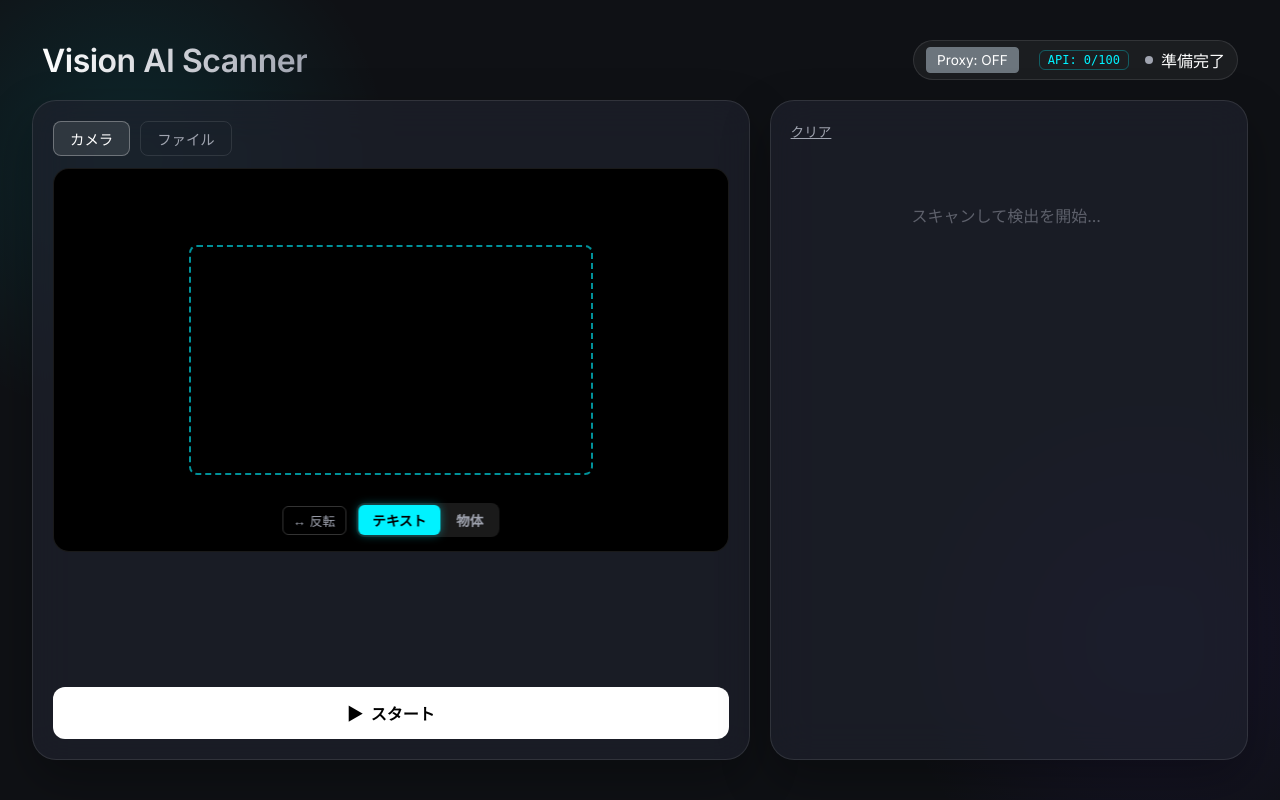
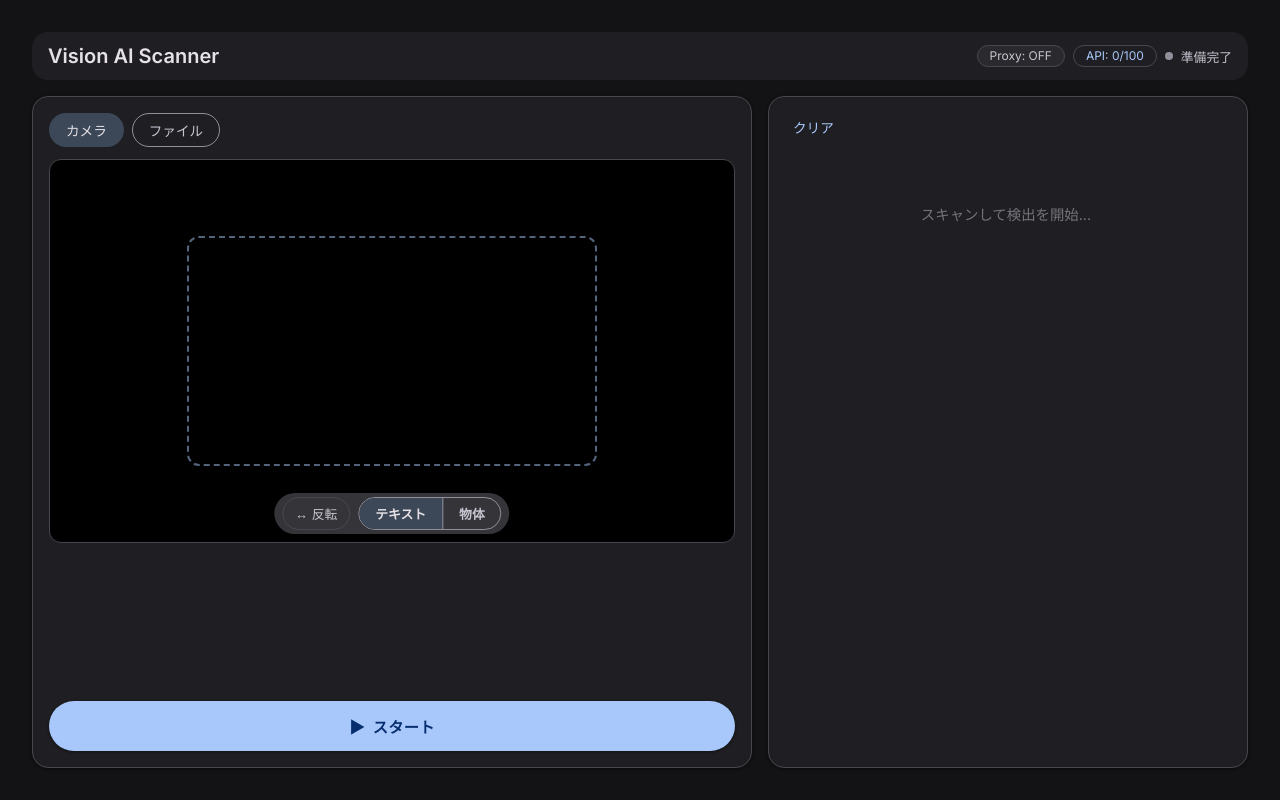
Before and after one commit to Naoki-Kaneda/Vision-Scanner, a Flask app: page / in a window 1280 px wide. Run offline with Flask 3, Linux system fonts and the light colour scheme.

Commit message:
feat: Material Design 3 ダークテーマ刷新・安定化テキストのチラつき解消
- style.css: MD3カラートークン・エレベーション・角丸・トランジション適用
- style.css: Filled Button, Segmented Button, Chip, Outlined Buttonの各MD3コンポーネント
- style.css: 安定化バーをMD3 Linear Progress風に変更（映像下部に移動）
- script.js: statusText更新を状態遷移時のみに制限（毎フレーム更新→3状態遷移のみ）
- index.html: 安定化バー構造を簡素化（バー→テキストの順に変更）

Co-Authored-By: Claude Opus 4.6 <noreply@anthropic.com>

```diff
--- a/static/script.js
+++ b/static/script.js
@@ -320,7 +320,11 @@ function scanLoop() {
     requestAnimationFrame(scanLoop);
 }
 
-/** フレーム間差分で安定状態を検出し、安定したらキャプチャする。 */
+/**
+ * フレーム間差分で安定状態を検出し、安定したらキャプチャする。
+ * statusText は状態遷移時のみ更新（チラつき防止）。進捗はプログレスバーのみ。
+ */
+let lastStabilityState = 'idle'; // idle | stabilizing | captured | moving
 function checkStabilityAndCapture() {
     if (!video.videoWidth) return;
 
@@ -346,21 +350,27 @@ function checkStabilityAndCapture() {
                 stabilityBarFill.style.width = progress + '%';
                 stabilityBarFill.classList.remove('captured');
             }
-            if (statusText) statusText.textContent = `安定化中... ${Math.round(progress)}%`;
+            // 状態遷移時のみテキスト更新（毎フレーム更新しない）
+            if (lastStabilityState !== 'stabilizing') {
+                lastStabilityState = 'stabilizing';
+                if (statusText) statusText.textContent = '安定検出中...';
+            }
 
             if (stabilityCounter >= STABILITY_THRESHOLD) {
                 // 安定完了 → キャプチャ実行
+                lastStabilityState = 'captured';
                 if (stabilityBarFill) {
                     stabilityBarFill.style.width = '100%';
                     stabilityBarFill.classList.add('captured');
                 }
-                if (statusText) statusText.textContent = '📸 撮影完了！';
+                if (statusText) statusText.textContent = '撮影完了';
                 captureAndAnalyze();
                 stabilityCounter = 0;
 
                 // 短い遅延後にバーをリセット
                 setTimeout(() => {
                     if (isScanning) {
+                        lastStabilityState = 'idle';
                         if (stabilityBarFill) {
                             stabilityBarFill.style.width = '0%';
                             stabilityBarFill.classList.remove('captured');
@@ -376,7 +386,10 @@ function checkStabilityAndCapture() {
                 stabilityBarFill.style.width = '0%';
                 stabilityBarFill.classList.remove('captured');
             }
-            if (statusText) statusText.textContent = '動きを検出中...';
+            if (lastStabilityState !== 'moving') {
+                lastStabilityState = 'moving';
+                if (statusText) statusText.textContent = '動きを検出中...';
+            }
         }
     }
 
--- a/static/style.css
+++ b/static/style.css
@@ -1,17 +1,40 @@
 /* ━━━━━━━━━━━━━━━━━━━━━━━━━━━━━━━━━━━━━━━━━━━━━━━
-   Vision AI Scanner - スタイルシート
+   Vision AI Scanner - Material Design 3 Dark Theme
    ━━━━━━━━━━━━━━━━━━━━━━━━━━━━━━━━━━━━━━━━━━━━━━━ */
 
-/* ─── カスタムプロパティ（デザイントークン） ───────── */
+/* ─── MD3 カラートークン（ダークテーマ） ─────────── */
 :root {
-    --bg-color: #0f1115;
-    --panel-bg: rgba(30, 34, 45, 0.7);
-    --primary-color: #00f2ff;
-    --primary-glow: rgba(0, 242, 255, 0.4);
-    --text-primary: #ffffff;
-    --text-secondary: #a0a4b0;
-    --accent-red: #ff3b3b;
-    --glass-border: 1px solid rgba(255, 255, 255, 0.1);
+    --md-primary: #A8C7FA;
+    --md-on-primary: #062E6F;
+    --md-primary-container: #1B4A8B;
+    --md-on-primary-container: #D3E3FD;
+    --md-secondary: #BCC7DC;
+    --md-on-secondary: #263141;
+    --md-secondary-container: #3C4758;
+    --md-tertiary: #D4BEE6;
+    --md-error: #FFB4AB;
+    --md-error-container: #93000A;
+    --md-on-error-container: #FFDAD6;
+    --md-surface: #131316;
+    --md-surface-container-lowest: #0E0E11;
+    --md-surface-container-low: #1B1B1F;
+    --md-surface-container: #1F1F23;
+    --md-surface-container-high: #2A2A2E;
+    --md-surface-container-highest: #353539;
+    --md-on-surface: #E5E1E6;
+    --md-on-surface-variant: #C7C5D0;
+    --md-outline: #918F9A;
+    --md-outline-variant: #49474E;
+    /* エレベーション */
+    --md-elevation-1: 0 1px 3px 1px rgba(0, 0, 0, 0.15), 0 1px 2px rgba(0, 0, 0, 0.3);
+    --md-elevation-2: 0 2px 6px 2px rgba(0, 0, 0, 0.15), 0 1px 2px rgba(0, 0, 0, 0.3);
+    /* トランジション */
+    --md-motion-standard: 0.2s cubic-bezier(0.2, 0, 0, 1);
+    --md-motion-emphasized: 0.3s cubic-bezier(0.2, 0, 0, 1);
+    --md-shape-corner-m: 12px;
+    --md-shape-corner-l: 16px;
+    --md-shape-corner-xl: 28px;
+    --md-shape-corner-full: 9999px;
 }
 
 /* ─── リセット ──────────────────────────────── */
@@ -29,11 +52,8 @@
 /* ─── ベースレイアウト ───────────────────────── */
 body {
     font-family: 'Inter', 'Noto Sans JP', sans-serif;
-    background-color: var(--bg-color);
-    background-image:
-        radial-gradient(circle at 10% 20%, rgba(0, 242, 255, 0.1) 0%, transparent 20%),
-        radial-gradient(circle at 90% 80%, rgba(100, 50, 255, 0.1) 0%, transparent 20%);
-    color: var(--text-primary);
+    background-color: var(--md-surface);
+    color: var(--md-on-surface);
     height: 100vh;
     overflow: hidden;
     display: flex;
@@ -43,84 +63,114 @@ body {
 
 .container {
     width: 95%;
-    height: 90vh;
+    height: 92vh;
     max-width: 1400px;
     display: flex;
     flex-direction: column;
-    gap: 20px;
+    gap: 16px;
 }
 
-/* ─── ヘッダー ──────────────────────────────── */
+/* ─── ヘッダー（Top App Bar風） ─────────────── */
 header {
     display: flex;
     justify-content: space-between;
     align-items: center;
-    padding: 0 10px;
+    padding: 8px 16px;
+    background: var(--md-surface-container);
+    border-radius: var(--md-shape-corner-l);
+    min-height: 48px;
 }
 
 h1 {
-    font-weight: 700;
-    letter-spacing: -0.5px;
-    background: linear-gradient(90deg, #fff, #a0a4b0);
-    -webkit-background-clip: text;
-    background-clip: text;
-    -webkit-text-fill-color: transparent;
+    font-size: 1.25rem;
+    font-weight: 600;
+    color: var(--md-on-surface);
+    letter-spacing: 0;
 }
 
 .status-indicator {
     display: flex;
     align-items: center;
     gap: 8px;
-    background: rgba(255, 255, 255, 0.05);
-    padding: 6px 12px;
-    border-radius: 20px;
-    border: var(--glass-border);
 }
 
 #status-dot {
     width: 8px;
     height: 8px;
-    background-color: var(--text-secondary);
+    background-color: var(--md-outline);
     border-radius: 50%;
-    transition: background-color 0.3s, box-shadow 0.3s;
+    transition: all var(--md-motion-standard);
 }
 
 #status-dot.active {
-    background-color: var(--primary-color);
-    box-shadow: 0 0 10px var(--primary-glow);
+    background-color: var(--md-primary);
+    box-shadow: 0 0 8px rgba(168, 199, 250, 0.5);
 }
 
+#status-text {
+    font-size: 0.8rem;
+    color: var(--md-on-surface-variant);
+}
+
+/* ─── MD3 Chip（API/Proxy表示） ────────────── */
 .api-counter {
     font-size: 0.75rem;
-    color: var(--primary-color);
-    font-family: monospace;
-    margin-right: 8px;
-    padding: 2px 8px;
-    border: 1px solid rgba(0, 242, 255, 0.3);
-    border-radius: 6px;
+    color: var(--md-primary);
+    font-family: 'Inter', monospace;
+    padding: 4px 12px;
+    border: 1px solid var(--md-outline-variant);
+    border-radius: var(--md-shape-corner-full);
+    background: transparent;
+    line-height: 1;
+}
+
+.proxy-badge {
+    display: inline-flex;
+    align-items: center;
+    gap: 4px;
+    background: var(--md-surface-container-high);
+    color: var(--md-on-surface-variant);
+    border: 1px solid var(--md-outline-variant);
+    border-radius: var(--md-shape-corner-full);
+    padding: 4px 12px;
+    font-size: 0.75rem;
+    cursor: default;
+    font-family: inherit;
+    transition: all var(--md-motion-standard);
+    line-height: 1;
+}
+
+.proxy-badge.active {
+    background: var(--md-primary-container);
+    color: var(--md-on-primary-container);
+    border-color: var(--md-primary-container);
+}
+
+.proxy-badge.inactive {
+    background: var(--md-surface-container-high);
+    color: var(--md-on-surface-variant);
+    border-color: var(--md-outline-variant);
 }
 
 /* ─── メイングリッド ────────────────────────── */
 .main-grid {
     display: grid;
     grid-template-columns: 1.5fr 1fr;
-    gap: 20px;
+    gap: 16px;
     flex: 1;
     min-height: 0;
 }
 
-/* ─── パネル共通 ────────────────────────────── */
+/* ─── パネル共通（MD3 Surface Container） ───── */
 .panel {
-    background: var(--panel-bg);
-    backdrop-filter: blur(20px);
-    -webkit-backdrop-filter: blur(20px);
-    border: var(--glass-border);
-    border-radius: 24px;
-    padding: 20px;
+    background: var(--md-surface-container);
+    border: 1px solid var(--md-outline-variant);
+    border-radius: var(--md-shape-corner-l);
+    padding: 16px;
     display: flex;
     flex-direction: column;
     gap: 12px;
-    box-shadow: 0 20px 50px rgba(0, 0, 0, 0.3);
+    box-shadow: var(--md-elevation-1);
     min-height: 0;
     overflow: hidden;
 }
@@ -129,27 +179,26 @@ h1 {
     display: flex;
     justify-content: space-between;
     align-items: center;
-    gap: 15px;
+    gap: 12px;
     flex-wrap: wrap;
 }
 
 h2 {
-    font-size: 1.1rem;
-    color: var(--text-secondary);
+    font-size: 0.9rem;
+    color: var(--md-on-surface-variant);
     font-weight: 600;
     margin-right: auto;
     display: none;
-    /* スペース節約のため非表示 */
 }
 
 /* ─── 映像コンテナ ──────────────────────────── */
 .video-container {
     flex: 1;
     background: #000;
-    border-radius: 16px;
+    border-radius: var(--md-shape-corner-m);
     overflow: hidden;
     position: relative;
-    border: var(--glass-border);
+    border: 1px solid var(--md-outline-variant);
     max-height: 48vh;
 }
 
@@ -175,17 +224,17 @@ video {
     z-index: 15;
 }
 
-/* ─── スキャンオーバーレイ（走査線アニメーション） ─ */
+/* ─── スキャンオーバーレイ（走査線） ────────────── */
 .scan-overlay {
     position: absolute;
     top: 50%;
     left: 10%;
     width: 80%;
     height: 2px;
-    background: var(--primary-color);
-    box-shadow: 0 0 15px var(--primary-glow);
+    background: var(--md-primary);
+    box-shadow: 0 0 12px rgba(168, 199, 250, 0.4);
     opacity: 0;
-    transition: opacity 0.3s;
+    transition: opacity var(--md-motion-standard);
 }
 
 .scanning .scan-overlay {
@@ -194,81 +243,68 @@ video {
 }
 
 @keyframes scanAnimation {
-    0% {
-        top: 10%;
-        opacity: 0;
-    }
-
-    10% {
-        opacity: 1;
-    }
-
-    90% {
-        opacity: 1;
-    }
-
-    100% {
-        top: 90%;
-        opacity: 0;
-    }
+    0% { top: 10%; opacity: 0; }
+    10% { opacity: 1; }
+    90% { opacity: 1; }
+    100% { top: 90%; opacity: 0; }
 }
 
-/* ─── ターゲットボックス（OCR読み取り範囲） ───── */
+/* ─── ターゲットボックス ─────────────────────── */
 .target-box {
     position: absolute;
     top: 20%;
     left: 20%;
     width: 60%;
     height: 60%;
-    border: 2px dashed rgba(0, 242, 255, 0.6);
-    border-radius: 8px;
+    border: 2px dashed rgba(168, 199, 250, 0.5);
+    border-radius: var(--md-shape-corner-m);
     pointer-events: none;
     z-index: 10;
-    box-shadow: 0 0 0 9999px rgba(0, 0, 0, 0.25);
+    box-shadow: 0 0 0 9999px rgba(0, 0, 0, 0.3);
 }
 
-/* ─── 安定化プログレスバー ───────────────────── */
+/* ─── 安定化プログレスバー（MD3 Linear Progress） ─ */
 .stability-bar-container {
     position: absolute;
-    top: 10px;
+    bottom: 52px;
     left: 50%;
     transform: translateX(-50%);
     z-index: 20;
-    text-align: center;
-    width: 80%;
+    width: 60%;
+    display: flex;
+    flex-direction: column;
+    align-items: center;
+    gap: 6px;
 }
 
 .stability-help {
-    color: #fff;
-    font-size: 0.85rem;
-    background: rgba(0, 0, 0, 0.7);
-    padding: 6px 14px;
-    border-radius: 8px;
-    margin-bottom: 6px;
-    backdrop-filter: blur(5px);
-    display: inline-block;
+    color: var(--md-on-surface);
+    font-size: 0.75rem;
+    background: var(--md-surface-container-highest);
+    padding: 4px 12px;
+    border-radius: var(--md-shape-corner-full);
+    line-height: 1.4;
 }
 
 .stability-bar-track {
     width: 100%;
-    height: 6px;
-    background: rgba(255, 255, 255, 0.15);
-    border-radius: 3px;
+    height: 4px;
+    background: var(--md-surface-container-highest);
+    border-radius: 2px;
     overflow: hidden;
 }
 
 .stability-bar-fill {
     width: 0%;
     height: 100%;
-    background: linear-gradient(90deg, var(--primary-color), #00ff88);
-    border-radius: 3px;
-    transition: width 0.1s linear;
-    box-shadow: 0 0 8px var(--primary-glow);
+    background: var(--md-primary);
+    border-radius: 2px;
+    transition: width 0.15s linear;
 }
 
 .stability-bar-fill.captured {
-    background: linear-gradient(90deg, #00ff88, #44ffaa);
-    box-shadow: 0 0 12px rgba(0, 255, 136, 0.6);
+    background: #81C784;
+    transition: width 0.05s linear;
 }
 
 /* ─── 映像内ツールバー ──────────────────────── */
@@ -278,122 +314,133 @@ video {
     left: 50%;
     transform: translateX(-50%);
     display: flex;
-    gap: 10px;
+    gap: 8px;
     align-items: center;
     z-index: 15;
-    background: rgba(0, 0, 0, 0.6);
-    padding: 6px 12px;
-    border-radius: 10px;
-    backdrop-filter: blur(8px);
+    background: var(--md-surface-container-highest);
+    padding: 4px 8px;
+    border-radius: var(--md-shape-corner-full);
 }
 
+/* ─── MD3 Tool Button（アイコンボタン風） ────── */
 .tool-btn {
     background: transparent;
-    border: 1px solid rgba(255, 255, 255, 0.2);
-    color: var(--text-secondary);
-    padding: 4px 10px;
-    border-radius: 6px;
+    border: 1px solid var(--md-outline-variant);
+    color: var(--md-on-surface-variant);
+    padding: 6px 12px;
+    border-radius: var(--md-shape-corner-full);
     cursor: pointer;
     font-size: 0.8rem;
     font-family: inherit;
-    transition: all 0.2s;
+    transition: all var(--md-motion-standard);
 }
 
 .tool-btn:hover {
-    background: rgba(255, 255, 255, 0.1);
-    color: #fff;
+    background: rgba(168, 199, 250, 0.08);
+    color: var(--md-on-surface);
 }
 
-/* ─── モード切り替え（Text / Object） ─────────── */
+/* ─── MD3 Segmented Button（モード切替） ────── */
 .mode-switch {
     display: flex;
-    gap: 2px;
-    background: rgba(255, 255, 255, 0.1);
-    border-radius: 8px;
-    padding: 2px;
+    border: 1px solid var(--md-outline);
+    border-radius: var(--md-shape-corner-full);
+    overflow: hidden;
 }
 
 .mode-btn {
     background: transparent;
     border: none;
-    color: var(--text-secondary);
-    padding: 5px 14px;
-    border-radius: 6px;
+    border-right: 1px solid var(--md-outline);
+    color: var(--md-on-surface-variant);
+    padding: 6px 16px;
     cursor: pointer;
-    font-size: 0.85rem;
+    font-size: 0.8rem;
     font-family: inherit;
     font-weight: 600;
-    transition: all 0.2s;
+    transition: all var(--md-motion-standard);
+}
+
+.mode-btn:last-child {
+    border-right: none;
 }
 
 .mode-btn.active {
-    background: var(--primary-color);
-    color: #000;
-    box-shadow: 0 0 10px var(--primary-glow);
+    background: var(--md-secondary-container);
+    color: var(--md-on-surface);
 }
 
 .mode-btn:hover:not(.active) {
-    color: #fff;
-    background: rgba(255, 255, 255, 0.1);
+    background: rgba(188, 199, 220, 0.08);
+    color: var(--md-on-surface);
 }
 
-/* ─── ソース切り替えボタン ────────────────────── */
+/* ─── MD3 Outlined Button（ソース切替） ─────── */
 .controls {
     display: flex;
-    gap: 10px;
+    gap: 8px;
 }
 
 .control-btn {
     background: transparent;
-    border: var(--glass-border);
-    color: var(--text-secondary);
+    border: 1px solid var(--md-outline);
+    color: var(--md-on-surface-variant);
     padding: 6px 16px;
-    border-radius: 8px;
+    border-radius: var(--md-shape-corner-full);
     cursor: pointer;
-    transition: all 0.2s;
+    transition: all var(--md-motion-standard);
     font-family: inherit;
-    font-size: 0.9rem;
+    font-size: 0.85rem;
+    font-weight: 500;
 }
 
-.control-btn.active,
-.control-btn:hover {
-    background: rgba(255, 255, 255, 0.1);
-    color: var(--text-primary);
-    border-color: rgba(255, 255, 255, 0.3);
+.control-btn.active {
+    background: var(--md-secondary-container);
+    color: var(--md-on-surface);
+    border-color: transparent;
 }
 
-/* ─── アクションボタン（Start / Stop） ─────────── */
+.control-btn:hover:not(.active) {
+    background: rgba(188, 199, 220, 0.08);
+}
+
+/* ─── MD3 Filled Button（スタート/ストップ） ─── */
 .primary-btn {
     width: 100%;
     padding: 14px;
-    border-radius: 12px;
+    border-radius: var(--md-shape-corner-full);
     border: none;
-    background: var(--text-primary);
-    color: #000;
-    font-weight: 700;
-    font-size: 1rem;
+    background: var(--md-primary);
+    color: var(--md-on-primary);
+    font-weight: 600;
+    font-size: 0.95rem;
     cursor: pointer;
-    transition: transform 0.1s, box-shadow 0.2s;
+    transition: all var(--md-motion-standard);
     display: flex;
     justify-content: center;
     align-items: center;
     gap: 8px;
+    letter-spacing: 0.02em;
+    box-shadow: var(--md-elevation-1);
 }
 
 .primary-btn:hover {
-    transform: translateY(-2px);
-    box-shadow: 0 10px 20px rgba(0, 0, 0, 0.2);
+    box-shadow: var(--md-elevation-2);
+    filter: brightness(1.08);
+}
+
+.primary-btn:active {
+    transform: scale(0.98);
 }
 
 .primary-btn.scanning {
-    background: var(--accent-red);
-    color: #fff;
-    box-shadow: 0 0 20px rgba(255, 59, 59, 0.4);
+    background: var(--md-error);
+    color: #1A0000;
 }
 
 .action-bar {
     margin-top: auto;
-    padding-top: 10px;
+    padding-top: 8px;
     position: relative;
     z-index: 50;
 }
@@ -404,63 +451,62 @@ video {
     overflow-y: auto;
     display: flex;
     flex-direction: column;
-    gap: 10px;
-    padding-right: 5px;
+    gap: 8px;
+    padding-right: 4px;
 }
 
 .result-item {
-    background: rgba(255, 255, 255, 0.05);
-    padding: 12px;
-    border-radius: 10px;
-    border: 1px solid rgba(255, 255, 255, 0.05);
-    font-size: 0.95rem;
-    animation: slideIn 0.3s ease-out;
+    background: var(--md-surface-container-high);
+    padding: 12px 16px;
+    border-radius: var(--md-shape-corner-m);
+    font-size: 0.9rem;
+    animation: slideIn 0.25s cubic-bezier(0.2, 0, 0, 1);
     white-space: pre-wrap;
     word-break: break-all;
+    line-height: 1.5;
 }
 
 .timestamp {
-    color: var(--text-secondary);
-    font-size: 0.8rem;
+    color: var(--md-on-surface-variant);
+    font-size: 0.75rem;
     margin-right: 8px;
-    font-family: monospace;
+    font-family: 'Inter', monospace;
+    opacity: 0.7;
 }
 
 @keyframes slideIn {
-    from {
-        opacity: 0;
-        transform: translateY(10px);
-    }
-
-    to {
-        opacity: 1;
-        transform: translateY(0);
-    }
+    from { opacity: 0; transform: translateY(8px); }
+    to { opacity: 1; transform: translateY(0); }
 }
 
 .placeholder-text {
     text-align: center;
-    color: var(--text-secondary);
+    color: var(--md-on-surface-variant);
     margin-top: 50px;
     opacity: 0.5;
+    font-size: 0.9rem;
 }
 
+/* ─── MD3 Text Button（クリア） ─────────────── */
 .clear-btn {
     background: transparent;
     border: none;
-    color: var(--text-secondary);
+    color: var(--md-primary);
     cursor: pointer;
     font-size: 0.85rem;
-    text-decoration: underline;
+    font-weight: 500;
+    padding: 4px 8px;
+    border-radius: var(--md-shape-corner-full);
+    transition: background var(--md-motion-standard);
 }
 
 .clear-btn:hover {
-    color: var(--text-primary);
+    background: rgba(168, 199, 250, 0.08);
 }
 
 /* ─── スクロールバー ────────────────────────── */
 ::-webkit-scrollbar {
-    width: 6px;
+    width: 4px;
 }
 
 ::-webkit-scrollbar-track {
@@ -468,12 +514,12 @@ video {
 }
 
 ::-webkit-scrollbar-thumb {
-    background: rgba(255, 255, 255, 0.1);
-    border-radius: 3px;
+    background: var(--md-outline-variant);
+    border-radius: 2px;
 }
 
 ::-webkit-scrollbar-thumb:hover {
-    background: rgba(255, 255, 255, 0.2);
+    background: var(--md-outline);
 }
 
 /* ─── レスポンシブ対応 ──────────────────────── */
@@ -481,7 +527,7 @@ video {
     body {
         height: auto;
         overflow: auto;
-        padding: 10px;
+        padding: 8px;
     }
 
     .container {
@@ -509,43 +555,16 @@ video {
     }
 
     h1 {
-        font-size: 1.2rem;
+        font-size: 1.1rem;
     }
 
     .primary-btn {
         padding: 12px;
         font-size: 0.9rem;
     }
+
+    .status-indicator {
+        flex-wrap: wrap;
+        justify-content: center;
+    }
 }
-
-/* ─── Proxy Button Style ────────────────────── */
-.proxy-badge {
-    display: inline-block;
-    background: #333;
-    color: #fff;
-    border: 1px solid #555;
-    border-radius: 4px;
-    padding: 4px 10px;
-    font-size: 0.85rem;
-    cursor: pointer;
-    font-family: inherit;
-    transition: all 0.2s;
-    margin-right: 12px;
-    vertical-align: middle;
-}
-
-.proxy-badge:hover {
-    opacity: 0.8;
-}
-
-.proxy-badge.active {
-    background: #28a745;
-    color: #fff;
-    border-color: #28a745;
-}
-
-.proxy-badge.inactive {
-    background: #6c757d;
-    color: #fff;
-    border-color: #6c757d;
-}
--- a/templates/index.html
+++ b/templates/index.html
@@ -7,18 +7,18 @@
     <title>Vision AI Scanner</title>
     <meta name="description" content="カメラ映像からリアルタイムでテキスト抽出・物体検出を行うWebアプリ">
     <link
-        href="https://fonts.googleapis.com/css2?family=Noto+Sans+JP:wght@400;700&family=Inter:wght@400;600&display=swap"
+        href="https://fonts.googleapis.com/css2?family=Noto+Sans+JP:wght@400;600&family=Inter:wght@400;500;600&display=swap"
         rel="stylesheet">
-    <link rel="stylesheet" href="{{ url_for('static', filename='style.css') }}?v=8">
+    <link rel="stylesheet" href="{{ url_for('static', filename='style.css') }}?v=12">
 </head>
 
 <body>
     <div class="container">
-        <!-- ヘッダー -->
+        <!-- ヘッダー（MD3 Top App Bar風） -->
         <header>
             <h1>Vision AI Scanner</h1>
             <div class="status-indicator">
-                <span id="btn-proxy" class="proxy-badge" title="プロキシ状態（変更はCLIから）">Proxy: --</span>
+                <span id="btn-proxy" class="proxy-badge" title="プロキシ状態">Proxy: --</span>
                 <span id="api-counter" class="api-counter">API: 0/100</span>
                 <span id="status-dot"></span>
                 <span id="status-text">準備完了</span>
@@ -44,10 +44,10 @@
                     <div class="scan-overlay"></div>
                     <div class="target-box"></div>
                     <div id="stability-bar-container" class="stability-bar-container hidden">
-                        <div class="stability-help">📷 約1秒間カメラを静止させてください</div>
                         <div class="stability-bar-track">
                             <div id="stability-bar-fill" class="stability-bar-fill"></div>
                         </div>
+                        <div class="stability-help">カメラを静止させてください</div>
                     </div>
                     <div class="video-tools">
                         <button id="btn-mirror" class="tool-btn" title="左右反転">↔ 反転</button>
@@ -81,7 +81,7 @@
         </div>
     </div>
 
-    <script src="{{ url_for('static', filename='script.js') }}?v=11"></script>
+    <script src="{{ url_for('static', filename='script.js') }}?v=12"></script>
 </body>
 
 </html>
```
